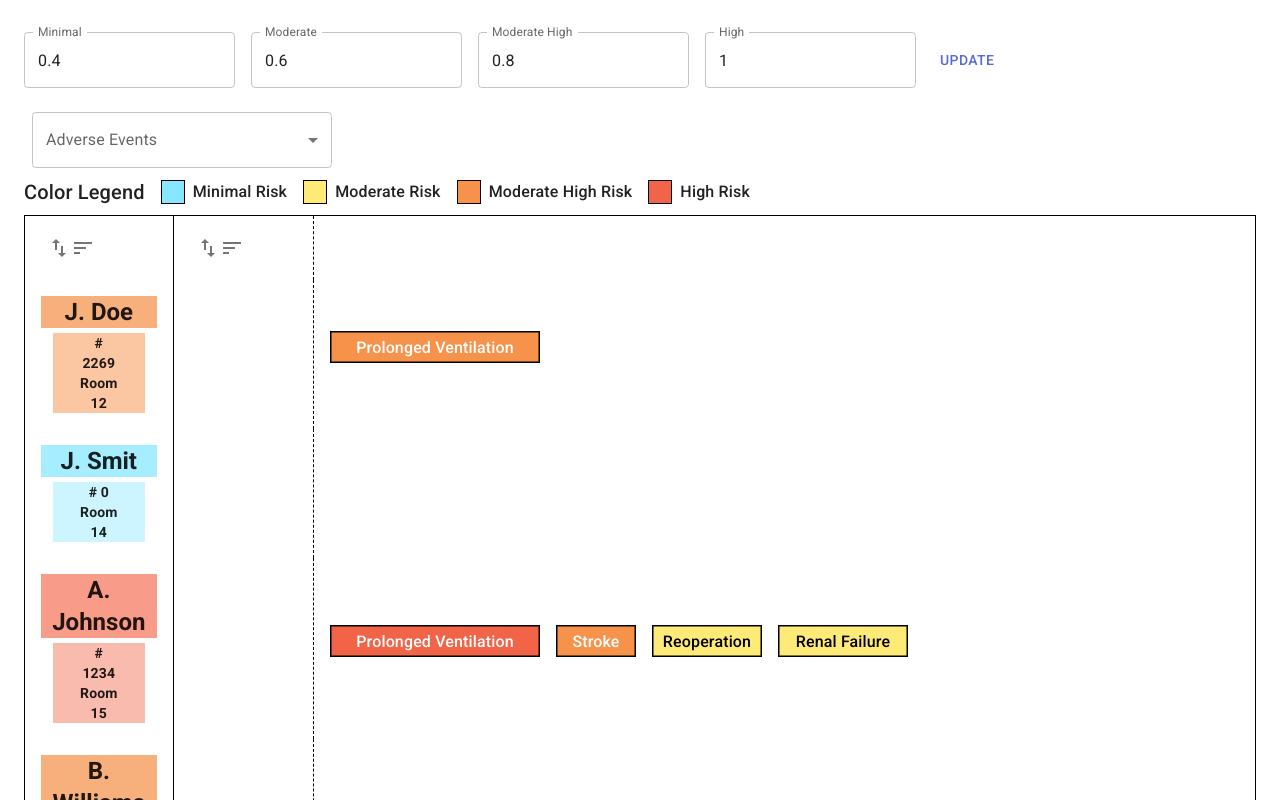
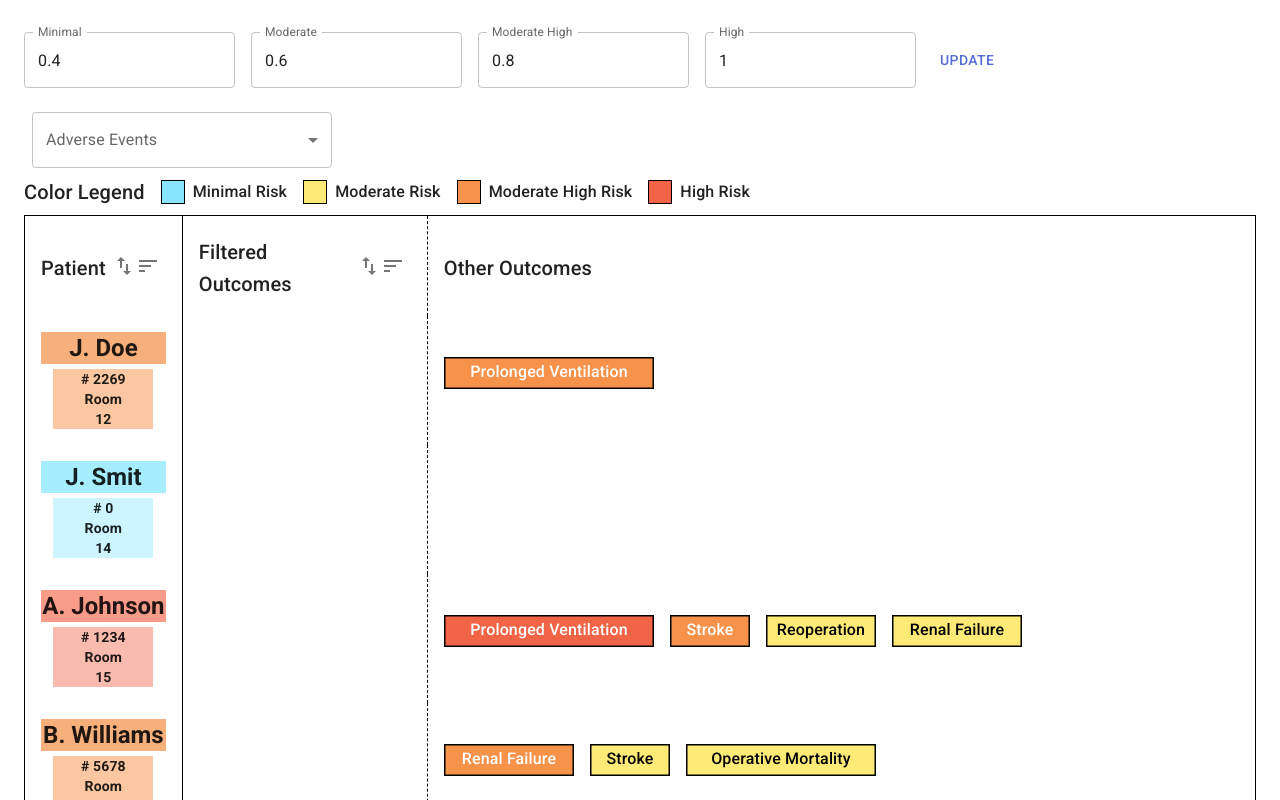
Before and after one commit to lieenn/HEART-Project, a React (Vite) app: page / in a window 1280 px wide. Shown: the top 800 px of the page. Built offline with nearby package versions, Linux system fonts and the light colour scheme.

Commit message:
updates according to feedbacks

```diff
--- a/src/components/AggregateView/MainView.jsx
+++ b/src/components/AggregateView/MainView.jsx
@@ -1,5 +1,11 @@
 import React from "react";
-import { TableContainer, Table, Box, TableBody } from "@mui/material";
+import {
+  TableContainer,
+  Table,
+  Box,
+  TableBody,
+  TableHead,
+} from "@mui/material";
 import Patient from "./Patient";
 import ColorLegend from "./ColorLegend";
 import MultiSelect from "./MultiSelect";
@@ -61,8 +67,10 @@ export default function MainView({ riskRange, patientData }) {
       <ColorLegend riskRange={riskRange} />
       <TableContainer sx={{ border: "1.5px solid #000", mt: 0 }}>
         <Table aria-label="simple table" stickyHeader>
+          <TableHead>
+            <SortButtons setSortingOption={setSortingOption} />
+          </TableHead>
           <TableBody>
-            <SortButtons setSortingOption={setSortingOption} />
             {sortedData.map((patient) => (
               <Patient
                 key={patient.roomNumber}
--- a/src/components/AggregateView/Patient.jsx
+++ b/src/components/AggregateView/Patient.jsx
@@ -25,7 +25,7 @@ export default function Patient({ patient, riskRange, selectedAdverseEvents }) {
   );
 
   return (
-    <TableRow sx={{}}>
+    <TableRow>
       <TableCell
         sx={{
           width: "12%",
@@ -57,12 +57,12 @@ export default function Patient({ patient, riskRange, selectedAdverseEvents }) {
         sx={{
           borderLeft: "1.5px solid #000",
           borderRight: "1.5px dashed #000",
-
           borderBottom: "none",
-          pr: 0,
-          m: 0,
+          width: "20%",
+          pr: 0, // Remove any padding
         }}
       >
+        {/* Ensure content is not stretched */}
         <PatientRisks adverseEvents={relevant} riskRange={riskRange} />
       </TableCell>
       <TableCell
--- a/src/components/AggregateView/PatientRiskStatus.jsx
+++ b/src/components/AggregateView/PatientRiskStatus.jsx
@@ -1,5 +1,5 @@
 import React from "react";
-import { Box } from "@mui/material";
+import { Box, Popover, Typography } from "@mui/material";
 import { calculateColor } from "../Utils/Calculator";
 
 /**
@@ -21,6 +21,19 @@ export default function PatientRiskStatus({ risk, riskRange }) {
   const titleLength = risk.title.length;
   const rectWidth = Math.max(80, titleLength * 10);
 
+  // Popover state management
+  const [anchorEl, setAnchorEl] = React.useState(null);
+
+  const handlePopoverOpen = (event) => {
+    setAnchorEl(event.currentTarget);
+  };
+
+  const handlePopoverClose = () => {
+    setAnchorEl(null);
+  };
+
+  const open = Boolean(anchorEl);
+
   return (
     <Box
       sx={{
@@ -30,9 +43,15 @@ export default function PatientRiskStatus({ risk, riskRange }) {
         gap: 1,
         mb: 2,
         mr: 2,
+        position: "relative",
       }}
     >
-      <svg width={rectWidth} height="32">
+      <svg
+        width={rectWidth}
+        height="32"
+        onMouseEnter={handlePopoverOpen}
+        onMouseLeave={handlePopoverClose}
+      >
         <rect
           width={rectWidth}
           height="32"
@@ -42,7 +61,7 @@ export default function PatientRiskStatus({ risk, riskRange }) {
         />
         <text
           x="50%"
-          y="55%"
+          y="50%"
           dominantBaseline="middle"
           textAnchor="middle"
           fontSize="16"
@@ -53,6 +72,26 @@ export default function PatientRiskStatus({ risk, riskRange }) {
           {risk.title}
         </text>
       </svg>
+
+      {/* Popover */}
+      <Popover
+        id="risk-popover"
+        open={open}
+        anchorEl={anchorEl}
+        anchorOrigin={{
+          vertical: "bottom",
+          horizontal: "center",
+        }}
+        transformOrigin={{
+          vertical: "top",
+          horizontal: "center",
+        }}
+        onClose={handlePopoverClose}
+        disableRestoreFocus
+        sx={{ pointerEvents: "none" }}
+      >
+        <Typography sx={{ p: 2 }}>Risk: {risk.riskScore * 100}%</Typography>
+      </Popover>
     </Box>
   );
 }
--- a/src/components/AggregateView/SortButtons.jsx
+++ b/src/components/AggregateView/SortButtons.jsx
@@ -1,4 +1,13 @@
-import { Box, IconButton, Table, TableCell, TableRow } from "@mui/material";
+import {
+  Box,
+  IconButton,
+  Tab,
+  Table,
+  TableCell,
+  TableHead,
+  TableRow,
+  Typography,
+} from "@mui/material";
 import SortIcon from "@mui/icons-material/Sort";
 import SwapVertIcon from "@mui/icons-material/SwapVert";
 
@@ -6,6 +15,10 @@ export default function SortButtons({ setSortingOption }) {
   return (
     <TableRow sx={{ p: 0, m: 0 }}>
       <TableCell sx={{ borderBottom: "none" }}>
+        <Box sx={{ display: "flex" }}>
+          <Typography variant="h6" sx={{ mt: 0.5 }}>
+            Patient
+          </Typography>
           <IconButton
             onClick={() => setSortingOption("Overall highest")}
             sx={{
@@ -16,6 +29,7 @@ export default function SortButtons({ setSortingOption }) {
             <SwapVertIcon />
             <SortIcon />
           </IconButton>
+        </Box>
       </TableCell>
       <TableCell
         sx={{
@@ -24,6 +38,11 @@ export default function SortButtons({ setSortingOption }) {
           borderRight: "1.5px dashed #000",
         }}
       >
+        <Box sx={{ display: "flex" }}>
+          <Typography variant="h6" sx={{ mt: 0.5 }}>
+            Filtered Outcomes
+          </Typography>
+
           <IconButton
             onClick={() => setSortingOption("Filtered conditions")}
             sx={{
@@ -34,6 +53,14 @@ export default function SortButtons({ setSortingOption }) {
             <SwapVertIcon />
             <SortIcon />
           </IconButton>
+        </Box>
+      </TableCell>
+      <TableCell sx={{ borderBottom: "none" }}>
+        <Box sx={{ display: "flex" }}>
+          <Typography variant="h6" sx={{ mt: 0.5 }}>
+            Other Outcomes
+          </Typography>
+        </Box>
       </TableCell>
     </TableRow>
   );
--- a/src/components/PatientView/RiskScale.jsx
+++ b/src/components/PatientView/RiskScale.jsx
@@ -117,8 +117,8 @@ export default function RiskScale({
 
         {/* Uncertainty Band Line */}
         <line
-          x1={xScale(adverseEvent.uncertaintyBand.low) + extraWidthLow}
-          x2={xScale(adverseEvent.uncertaintyBand.high) + extraWidthLow}
+          x1={xScale(adverseEvent.uncertaintyBand.low)}
+          x2={xScale(adverseEvent.uncertaintyBand.high)}
           y1={height / 2}
           y2={height / 2}
           stroke={color}
```
Lines whose indentation alone changed are shown as unchanged.
